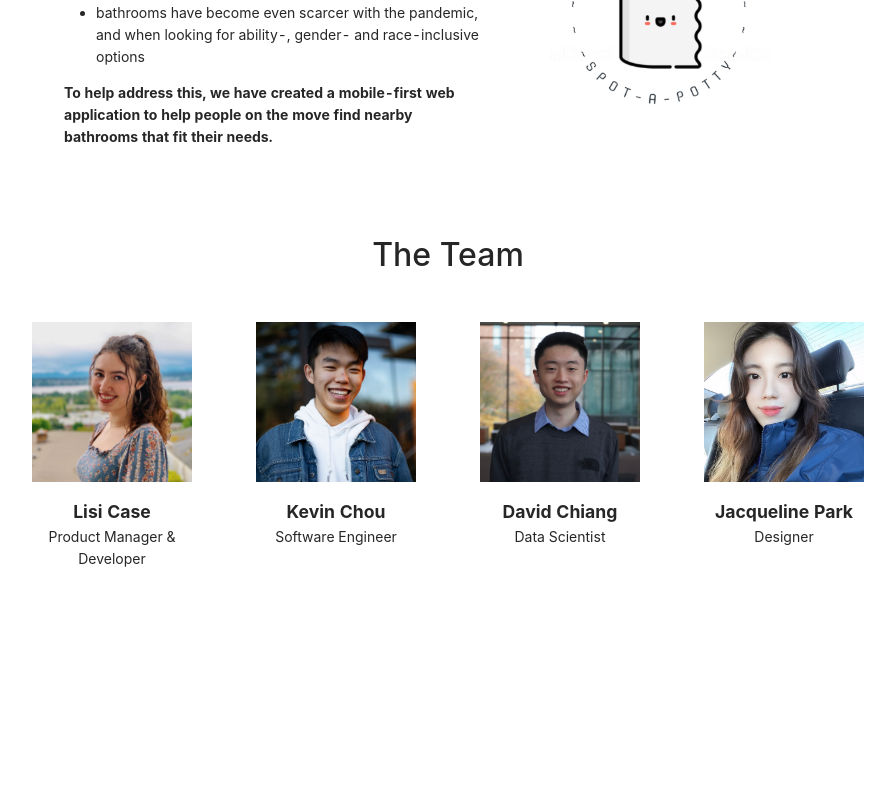
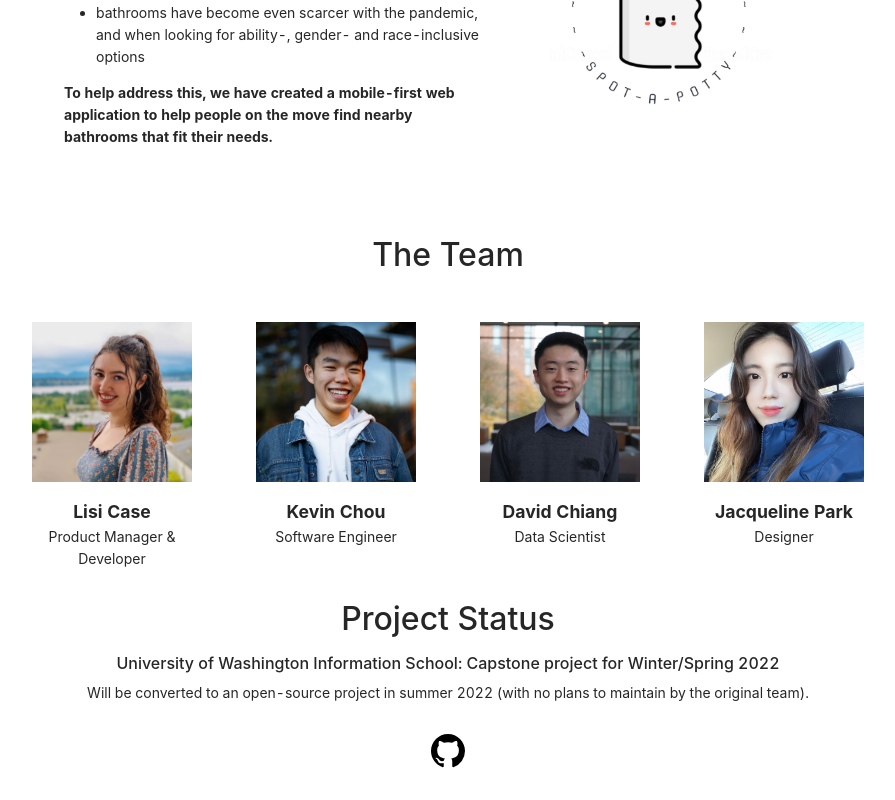
Before and after one commit to lisicase/vonia, a React (Create React App) app: page /landing-page in a window 1280 px wide. Shown: the part 1028-1828 px from the top of the page, without its empty margins (192-1087 px from the left). Before the commit the page ends 1628 px from the top, so only its background shows below. Built offline with nearby package versions, Linux system fonts and the light colour scheme; no server answers.

Commit message:
added project status

```diff
--- a/src/pages/LandingPage/LandingPage.js
+++ b/src/pages/LandingPage/LandingPage.js
@@ -1,14 +1,17 @@
 // Components
 import { Button } from 'antd';
 import { RedirectButton, Logo } from '../../StyleElements';
+// Icons
+import {BsGithub} from 'react-icons/bs';
 
 export default function LandingPage() {
     return (
         <div>
             <Banner />
-            <div style={{paddingLeft:'20vw', paddingRight:'20vw'}}>
+            <div style={{paddingLeft:'20vw', paddingRight:'20vw', paddingBottom:'2rem'}}>
                 <About />
                 <Team />
+                <ProjectStatus />
             </div>
         </div>
     );
@@ -74,3 +77,14 @@ function Member(props) {
         </div>
     );
 }
+
+function ProjectStatus() {
+    return (
+        <div>
+            <h2>Project Status</h2>
+            <h6>University of Washington Information School: Capstone project for Winter/Spring 2022</h6>
+            <p>Will be converted to an open-source project in summer 2022 (with no plans to maintain by the original team).</p>
+            <a href="https://github.com/lisicase/vonia/" style={{color:'black'}}><BsGithub size={50} style={{paddingTop:'1rem'}} /></a>
+        </div>
+    );
+}
```
